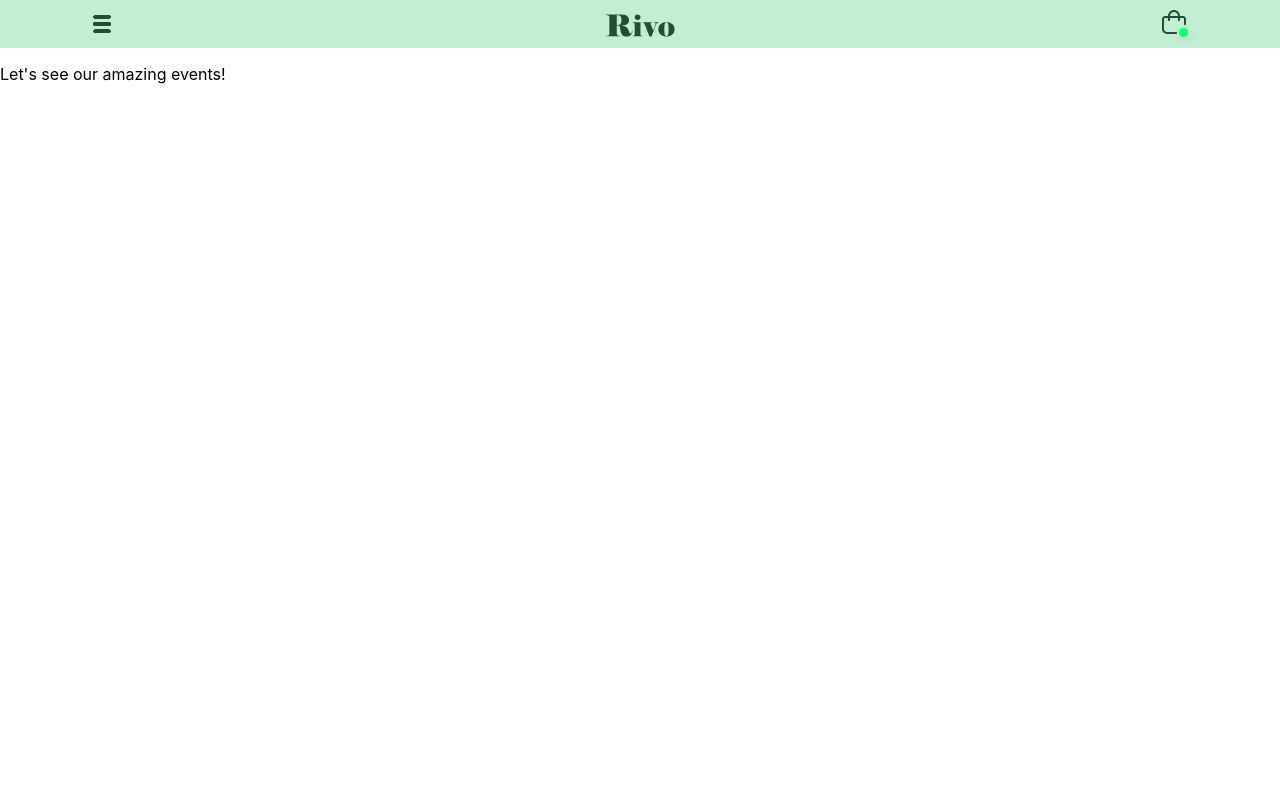
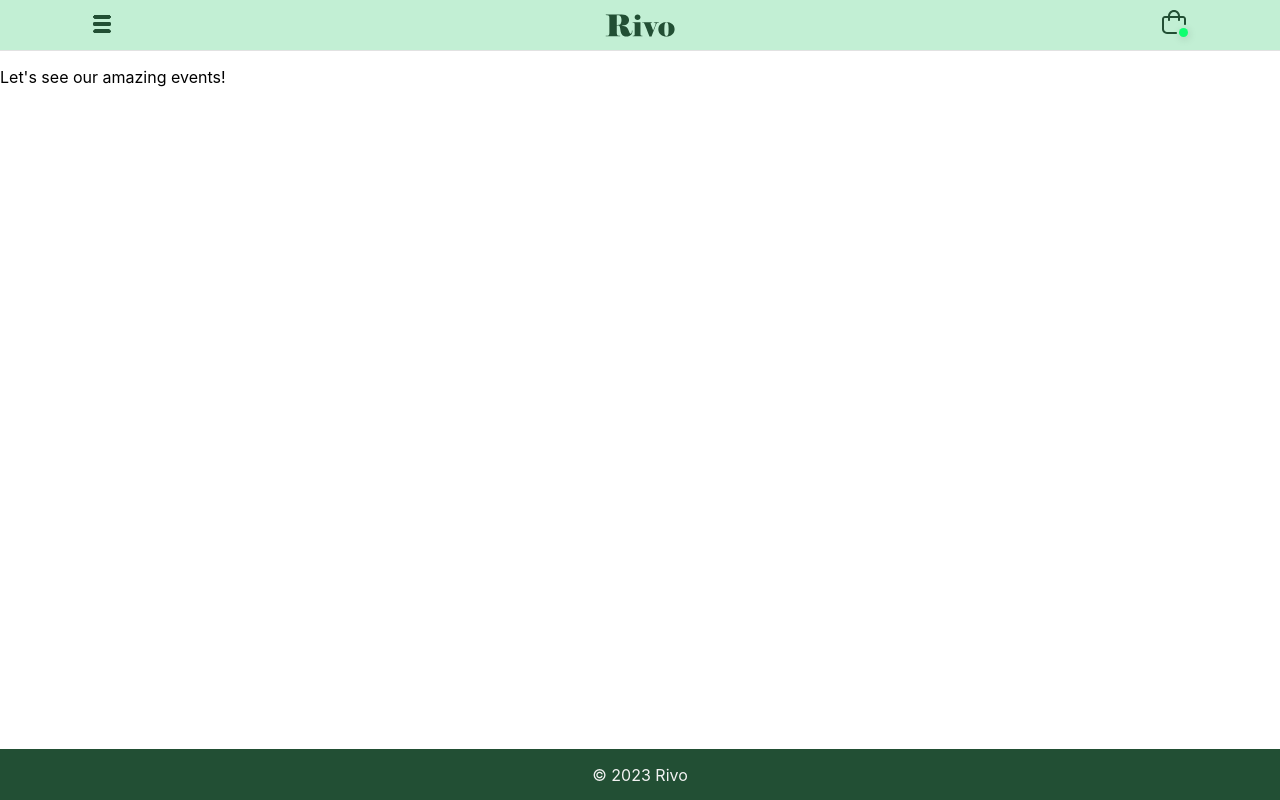
Before and after one commit to marek7654/rivo, a JavaScript app: page / in a window 1280 px wide. Built offline with nearby package versions, Linux system fonts and the light colour scheme; the HTML template or start-up script is replaced by a standard one.

Commit message:
Layout styles

```diff
--- a/src/components/header/Header.module.css
+++ b/src/components/header/Header.module.css
@@ -1,7 +1,12 @@
 .header {
-  position: relative;
+  position: fixed;
+  top: 0;
+  left: 0;
+  right: 0;
+  height: 51px;
   padding: 10px 0;
   background-color: var(--green-bg-primary);
+  border-bottom: 1px solid #e2e2e2;
 }
 
 .container {
--- a/src/index.css
+++ b/src/index.css
@@ -7,10 +7,12 @@
   --green-dots: #267144;
   --black-text-primary: #373737;
   --black-text-secondary: #454545;
+  --white: #f2f2f2;
 }
 
 body {
   margin: 0;
+  font-size: 16px;
   font-family: -apple-system, BlinkMacSystemFont, 'Segoe UI', 'Roboto', 'Oxygen',
     'Ubuntu', 'Cantarell', 'Fira Sans', 'Droid Sans', 'Helvetica Neue',
     sans-serif;
@@ -20,6 +22,11 @@ body {
 
 *, ::after, ::before {
   box-sizing: border-box;
+}
+
+#root {
+  display: flex;
+  flex-direction: column;
 }
 
 .hide {
--- a/src/pages/layouts/Root.js
+++ b/src/pages/layouts/Root.js
@@ -1,12 +1,16 @@
 import { Outlet } from "react-router-dom";
+
 import Header from "../../components/header/Header";
+import Footer from "../../components/footer/Footer";
+import classes from "./Root.module.css";
 
 const RootLayout = () => {
   return <>
     <Header/>
-    <main>
+    <main className={classes.main} style={{minHeight: `${window.innerHeight - 102}px`}}>
       <Outlet/>
     </main>
+    <Footer/>
   </>
 }
 
--- /dev/null
+++ b/src/pages/layouts/Root.module.css
@@ -0,0 +1,3 @@
+.main {
+  margin-top: 51px;
+}
```
Also changed, not shown: src/components/footer/Footer.module.css (line endings or trailing spaces).
